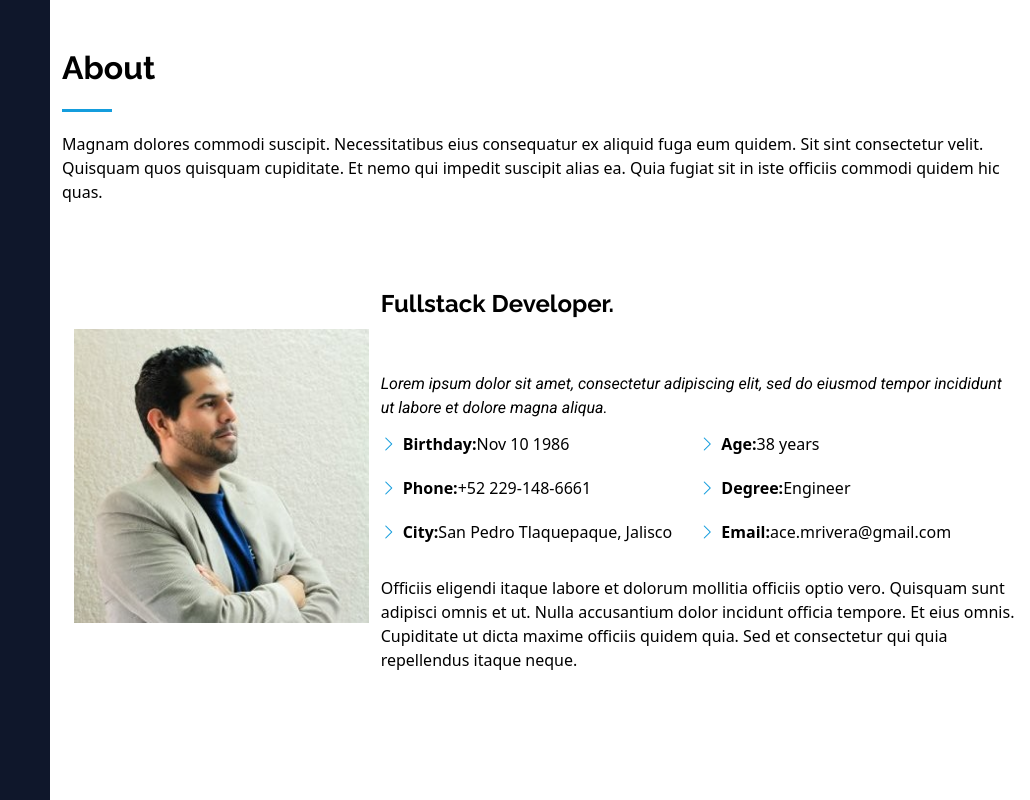
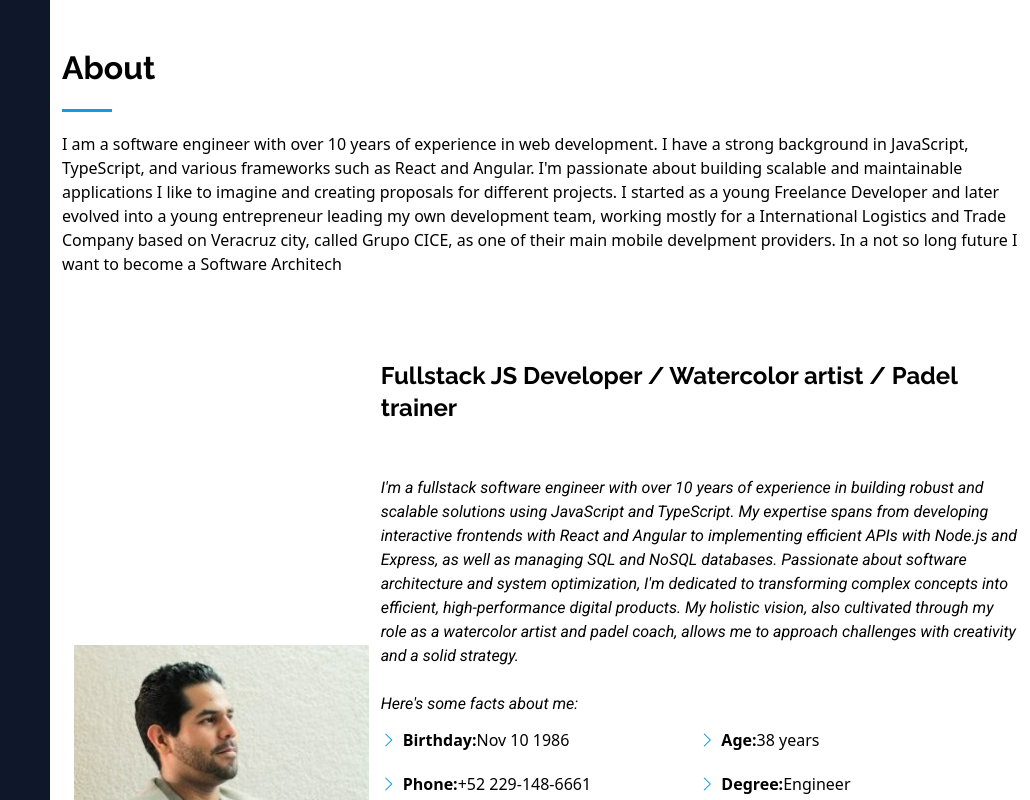
Before and after one commit to MariouzAl/personal-portfolio-space, a React (Vite) app: page / in a window 1280 px wide. Shown: the part 820-1620 px from the top of the page, without its empty margins (250-1280 px from the left). Built offline with nearby package versions, Linux system fonts and the light colour scheme.

Commit message:
changed react browser router for HashRouter

```diff
--- a/src/main.tsx
+++ b/src/main.tsx
@@ -2,11 +2,11 @@ import { StrictMode } from 'react'
 import { createRoot } from 'react-dom/client'
 import './index.css'
 import App from './App.tsx'
-import { createBrowserRouter,RouterProvider } from 'react-router'
+import { RouterProvider, createHashRouter } from 'react-router'
 import AutoIncrementCounter from './components/Counter.tsx'
 
 
-const router=createBrowserRouter([
+const router=createHashRouter([
   {path:'/',element:<App/> , errorElement:<div className='text-white'>404 NOT FOUND </div>},
   {path:'/counter',element:<AutoIncrementCounter/>},
 ],
--- a/src/sections/AboutSection.tsx
+++ b/src/sections/AboutSection.tsx
@@ -4,26 +4,26 @@ import useAboutInfo from "../hooks/useAboutInfo";
 
 
 const AboutSection = forwardRef<HTMLElement, { id: string }>((props, ref) => {
-    const person=useAboutInfo();
+    const person = useAboutInfo();
     return (
         <section ref={ref} id={props.id} className="text-color-[var(--default-color)] bg-[var(--background-color)] py-16 px-3 overflow-clip">
             <div className="pb-16 relative w-full" data-aos="fade-up">
                 <h2 className="emphasis-title" >About</h2>
-                <p>Magnam dolores commodi suscipit. Necessitatibus eius consequatur ex aliquid fuga eum quidem. Sit sint consectetur velit. Quisquam quos quisquam cupiditate. Et nemo qui impedit suscipit alias ea. Quia fugiat sit in iste officiis commodi quidem hic quas.</p>
+                <p>{person?.description}</p>
             </div>
 
             <div className="@container">
 
-                <div className="flex flex-col items-center justify-center sm:flex-row ">
+                <div className="flex flex-col items-center justify-center lg:flex-row ">
                     <div className="size-full lg:flex-1/3 sm:px-3">
                         <img src="./img/my-profile-img.jpeg" className="size-full" alt="" />
                     </div>
                     <div className="mt-5 lg:flex-2/3">
-                        <h2 className="font-bold text-2xl font-raleway">Fullstack Developer.</h2>
+                        <h2 className="font-bold text-2xl font-raleway">Fullstack JS Developer / Watercolor artist / Padel trainer  </h2>
                         <p className="py-3 italic font-roboto font-[400]">
-                            Lorem ipsum dolor sit amet, consectetur adipiscing elit, sed do eiusmod tempor incididunt ut labore et dolore
-                            magna aliqua.
+                            I'm a fullstack software engineer with over 10 years of experience in building robust and scalable solutions using JavaScript and TypeScript. My expertise spans from developing interactive frontends with React and Angular to implementing efficient APIs with Node.js and Express, as well as managing SQL and NoSQL databases. Passionate about software architecture and system optimization, I'm dedicated to transforming complex concepts into efficient, high-performance digital products. My holistic vision, also cultivated through my role as a watercolor artist and padel coach, allows me to approach challenges with creativity and a solid strategy.
                         </p>
+                        <p className="py-3 italic font-roboto font-[400]">Here's some facts about me:</p>
                         <div className="flex flex-col  lg:flex-row ">
                             <div className="lg:flex-1/2">
                                 <ul>
@@ -37,13 +37,15 @@ const AboutSection = forwardRef<HTMLElement, { id: string }>((props, ref) => {
                                     <li className="mb-5 flex items-center"><i className="bi bi-chevron-right text-base mr-1.5 text-[var(--accent-color)]"></i> <strong>Age:</strong> <span>{person?.getAge()}</span></li>
                                     <li className="mb-5 flex items-center"><i className="bi bi-chevron-right text-base mr-1.5 text-[var(--accent-color)]"></i> <strong>Degree:</strong> <span>{person?.getDegree()}</span></li>
                                     <li className="mb-5 flex items-center"><i className="bi bi-chevron-right text-base mr-1.5 text-[var(--accent-color)]"></i> <strong>Email:</strong> <span>{person?.getEmail()}</span></li>
-                                    {/* <li className="mb-5 flex items-center"><i className="bi bi-chevron-right text-base mr-1.5 text-[var(--accent-color)]"></i> <strong>Freelance:</strong> <span>{person?.getFreelance()}</span></li> */}
                                 </ul>
                             </div>
                         </div>
                         <p className="py-3">
-                            Officiis eligendi itaque labore et dolorum mollitia officiis optio vero. Quisquam sunt adipisci omnis et ut. Nulla accusantium dolor incidunt officia tempore. Et eius omnis.
-                            Cupiditate ut dicta maxime officiis quidem quia. Sed et consectetur qui quia repellendus itaque neque.
+                            My professional journey has focused on developing complex and mission-critical systems, always with a strong foundation in object-oriented programming to ensure code maintainability and scalability. While my primary strength lies in development, my growing interest in software architecture drives me to design systems from a comprehensive perspective, considering scalability, security, and efficiency from conception. I possess knowledge of cloud services and am actively deepening my understanding of serverless architectures and cloud design patterns to lead larger-scale projects.
+
+                        </p>
+                        <p>
+                            Outside of technology, my artistic and sports passions enrich my professional profile. As a watercolor artist, I cultivate my creativity, attention to detail, and the ability to visualize abstract solutions. Being a padel coach has endowed me with leadership, effective communication, and strategic thinking skills, which are fundamental for guiding technical teams and solving problems under pressure. These experiences allow me to approach engineering challenges with an innovative perspective and strong execution capability.
                         </p>
                     </div>
                 </div>
--- a/src/services/AboutService.ts
+++ b/src/services/AboutService.ts
@@ -117,7 +117,11 @@ export class AboutService {
       "ace.mrivera@gmail.com",
       "Available",
       "Engineer",
-      "I am a software engineer with over 10 years of experience in web development. I have a strong background in JavaScript, TypeScript, and various frameworks such as React and Angular. I am passionate about building scalable and maintainable applications."
+      `I am a software engineer with over 10 years of experience in web development. I have a strong background in JavaScript, TypeScript, and various frameworks such as React and Angular.
+      I'm passionate about building scalable and maintainable applications I like to imagine and creating proposals for different projects.
+      I started as a young Freelance Developer and later evolved into a young entrepreneur leading my own development team, working mostly for a International Logistics and Trade Company based on Veracruz city, called Grupo CICE, as one of their main mobile develpment providers.
+      In a not so long future I want to become a Software Architech
+      `
     );
   }
   getPerson(): Person {
```
